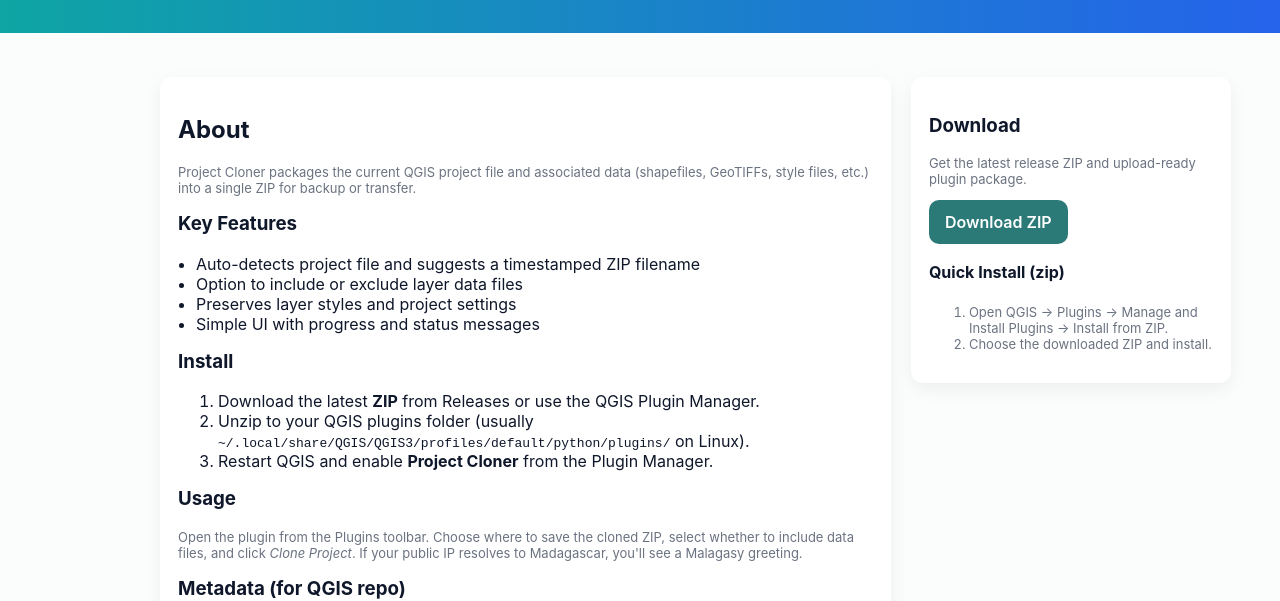
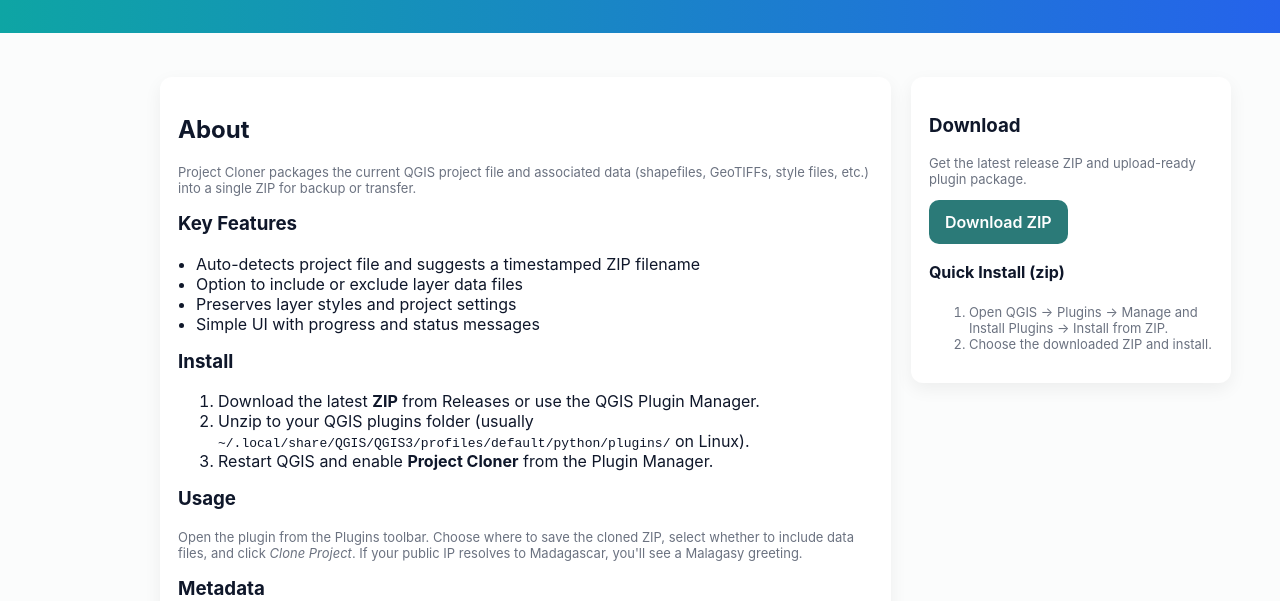
Before and after one commit to SafidyRatChat/projectcloner, a plain HTML site: page index.html in a window 1280 px wide. Shown: the part 199-800 px from the top of the page. Drawn offline with Linux system fonts and the light colour scheme.

Commit message:
index.html

```diff
--- a/index.html
+++ b/index.html
@@ -60,7 +60,7 @@
           <h3 style="margin-top:16px">Usage</h3>
           <p class="small">Open the plugin from the Plugins toolbar. Choose where to save the cloned ZIP, select whether to include data files, and click <em>Clone Project</em>. If your public IP resolves to Madagascar, you'll see a Malagasy greeting.</p>
 
-          <h3 style="margin-top:16px">Metadata (for QGIS repo)</h3>
+          <h3 style="margin-top:16px">Metadata</h3>
           <pre>[general]
 name=Project Cloner
 qgisMinimumVersion=3.0
```
